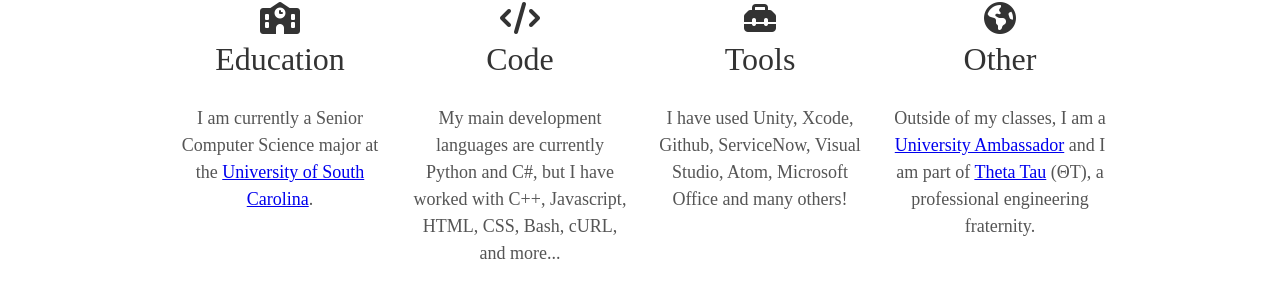
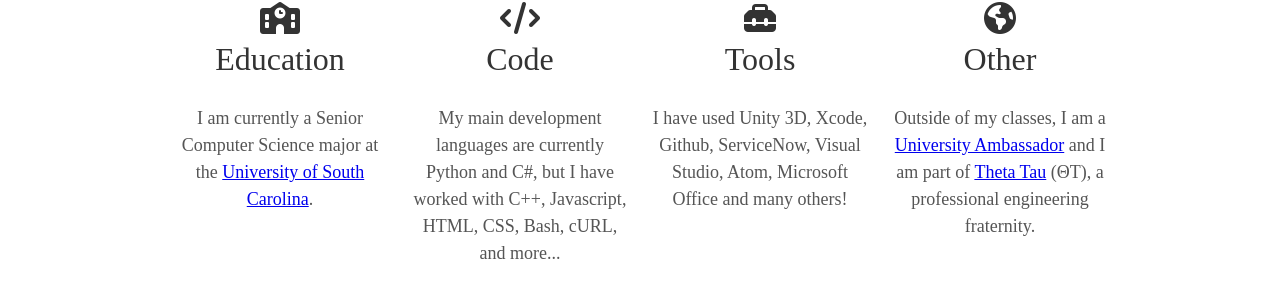
Before and after one commit to wlewis55/wlewis55.github.io, a Jekyll site: the page built from index.html, in a window 1280 px wide and 900 px high, scrolled down 980 px. Shown: the part 152-453 px from the top of the window. Built offline with Jekyll 4.4.1, drawn with Linux system fonts in a browser that asks for light colours; nearby versions of some CDN libraries; some web fonts are replaced.

```diff
--- a/_config.yml
+++ b/_config.yml
@@ -23,7 +23,7 @@ exclude: ['package.json', 'src' , 'node_modules']
 experience:
   education: I am currently a Senior Computer Science major at the <a href="https://sc.edu" target="_blank">University of South Carolina</a>.
   code: My main development languages are currently Python and C#, but I have worked with C++, Javascript, HTML, CSS, Bash, cURL, and more...
-  tools: I have used Unity, Xcode, Github, ServiceNow, Visual Studio, Atom, Microsoft Office and many others!
+  tools: I have used Unity 3D, Xcode, Github, ServiceNow, Visual Studio, Atom, Microsoft Office and many others!
   other: Outside of my classes, I am a <a href="https://www.uofscambassadors.com/" target="_blank">University Ambassador</a> and I am part of <a href="http://thetatauzd.org/" target="_blank">Theta Tau</a> (&Theta;&Tau;), a professional engineering fraternity.
 
 #OculusQuest
```
